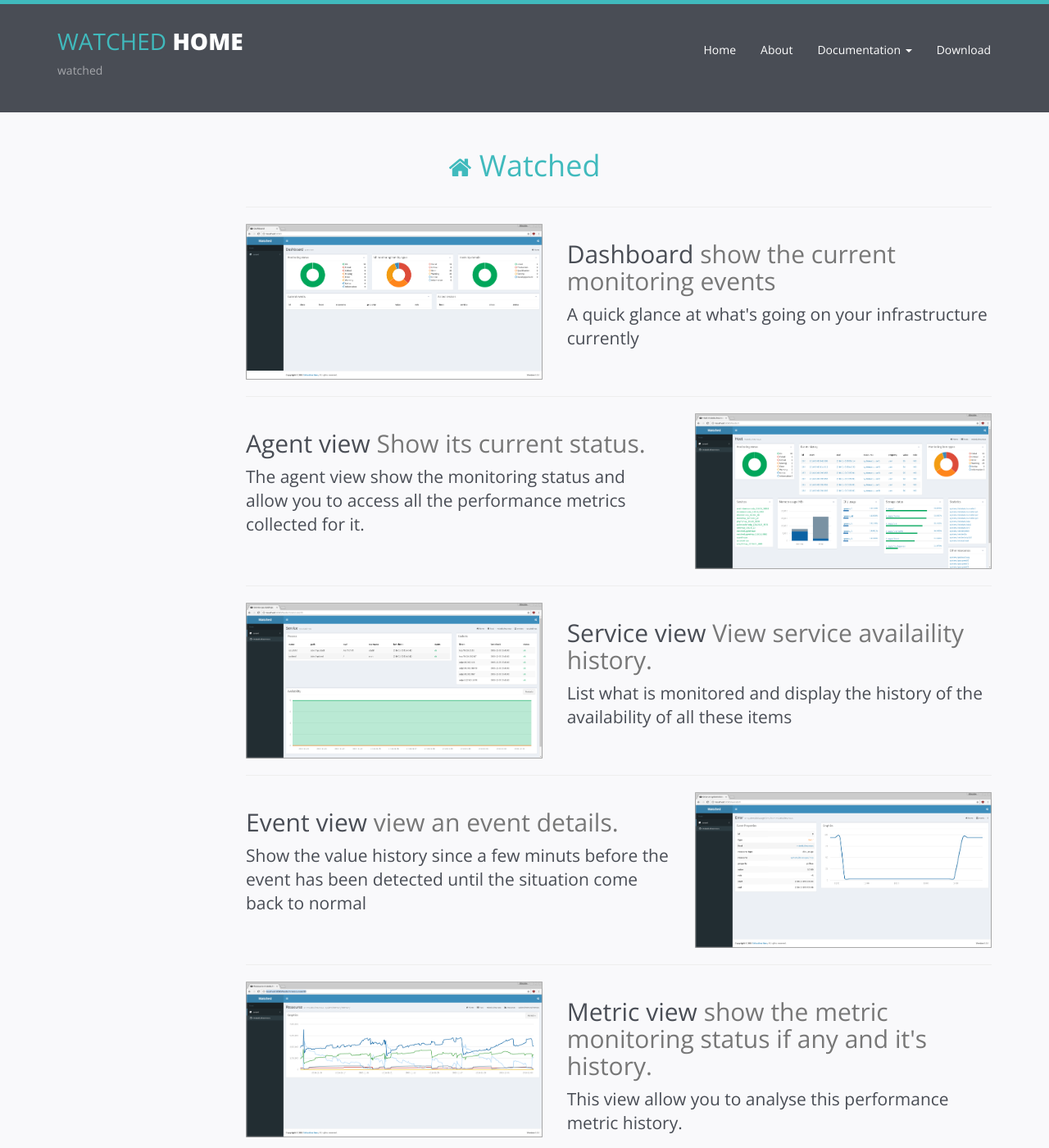
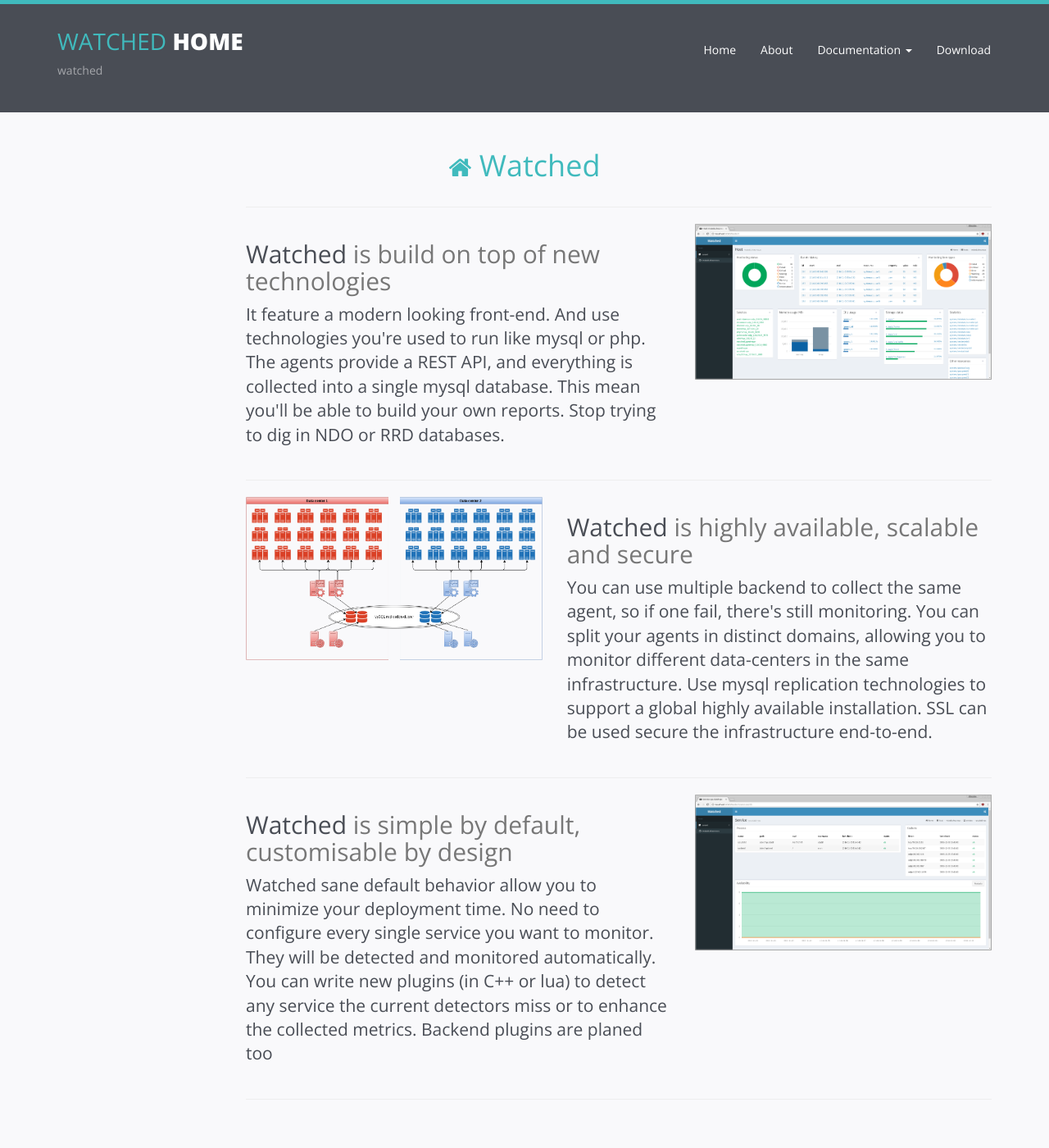
Before and after one commit to sebt3/sebt3.github.io, a Jekyll site: the page built from watched/index.html, in a window 1280 px wide and 1400 px high. Shown: the whole window at 82% size. Built offline with Jekyll 4.4.1, drawn with Linux system fonts in a browser that asks for light colours.

Commit message:
Improved presentation

```diff
--- a/watched/index.html
+++ b/watched/index.html
@@ -15,21 +15,9 @@ breadcrumb: watched
       <hr class="featurette-divider">
 
       <div class="row featurette">
-        <div class="col-md-7 col-md-push-5">
-          <h2 class="featurette-heading">Dashboard <span class="text-muted">show the current monitoring events</span></h2>
-          <p class="lead">A quick glance at what's going on your infrastructure currently</p>
-        </div>
-        <div class="col-md-5 col-md-pull-7">
-          <a href="/watched/screens/dash_0.1.png"><img class="featurette-image img-responsive center-block" src="/watched/screens/dash_0.1.png"></a>
-        </div>
-      </div>
-
-      <hr class="featurette-divider">
-
-      <div class="row featurette">
         <div class="col-md-7">
-          <h2 class="featurette-heading">Agent view <span class="text-muted">Show its current status.</span></h2>
-          <p class="lead">The agent view show the monitoring status and allow you to access all the performance metrics collected for it.</p>
+          <h2 class="featurette-heading">Watched<span class="text-muted"> is build on top of new technologies</span></h2>
+          <p class="lead">It feature a modern looking front-end. And use technologies you're used to run like mysql or php. The agents provide a REST API, and everything is collected into a single mysql database. This mean you'll be able to build your own reports. Stop trying to dig in NDO or RRD databases.</p>
         </div>
         <div class="col-md-5">
           <a href="/watched/screens/agent_0.1.png"><img class="featurette-image img-responsive center-block" src="/watched/screens/agent_0.1.png"></a>
@@ -40,11 +28,11 @@ breadcrumb: watched
 
       <div class="row featurette">
         <div class="col-md-7 col-md-push-5">
-          <h2 class="featurette-heading">Service view <span class="text-muted">View service availaility history.</span></h2>
-          <p class="lead">List what is monitored and display the history of the availability of all these items</p>
+          <h2 class="featurette-heading">Watched<span class="text-muted"> is highly available, scalable and secure</span></h2>
+          <p class="lead">You can use multiple backend to collect the same agent, so if one fail, there's still monitoring. You can split your agents in distinct domains, allowing you to monitor different data-centers in the same infrastructure. Use mysql replication technologies to support a global highly available installation. SSL can be used secure the infrastructure end-to-end.</p>
         </div>
         <div class="col-md-5 col-md-pull-7">
-          <a href="/watched/screens/service_0.1.png"><img class="featurette-image img-responsive center-block" src="/watched/screens/service_0.1.png"></a>
+          <a href="/watched/screens/watched_architecture.png"><img class="featurette-image img-responsive center-block" src="/watched/screens/watched_architecture.png"></a>
         </div>
       </div>
 
@@ -52,29 +40,16 @@ breadcrumb: watched
 
       <div class="row featurette">
         <div class="col-md-7">
-          <h2 class="featurette-heading">Event view <span class="text-muted">view an event details.</span></h2>
-          <p class="lead">Show the value history since a few minuts before the event has been detected until the situation come back to normal</p>
+          <h2 class="featurette-heading">Watched <span class="text-muted"> is simple by default, customisable by design</span></h2>
+          <p class="lead">Watched sane default behavior allow you to minimize your deployment time. No need to configure every single service you want to monitor. They will be detected and monitored automatically. You can write new plugins (in C++ or lua) to detect any service the current detectors miss or to enhance the collected metrics. Backend plugins are planed too</p>
         </div>
         <div class="col-md-5">
-          <a href="/watched/screens/event_0.1.png"><img class="featurette-image img-responsive center-block" src="/watched/screens/event_0.1.png"></a>
+          <a href="/watched/screens/service_0.1.png"><img class="featurette-image img-responsive center-block" src="/watched/screens/service_0.1.png"></a>
         </div>
       </div>
 
       <hr class="featurette-divider">
 
-      <div class="row featurette">
-        <div class="col-md-7 col-md-push-5">
-          <h2 class="featurette-heading">Metric view <span class="text-muted">show the metric monitoring status if any and it's history.</span></h2>
-          <p class="lead">This view allow you to analyse this performance metric history.</p>
-        </div>
-        <div class="col-md-5 col-md-pull-7">
-          <a href="/watched/screens/res_0.1.png"><img class="featurette-image img-responsive center-block" src="/watched/screens/res_0.1.png"></a>
-        </div>
-      </div>
-
-      <hr class="featurette-divider">
-
-
 </div>
 </div>
 </div>
```
Also changed, not shown: watched/about/index.html (+30 -5 lines), watched/screens/watched_architecture.png (added).
